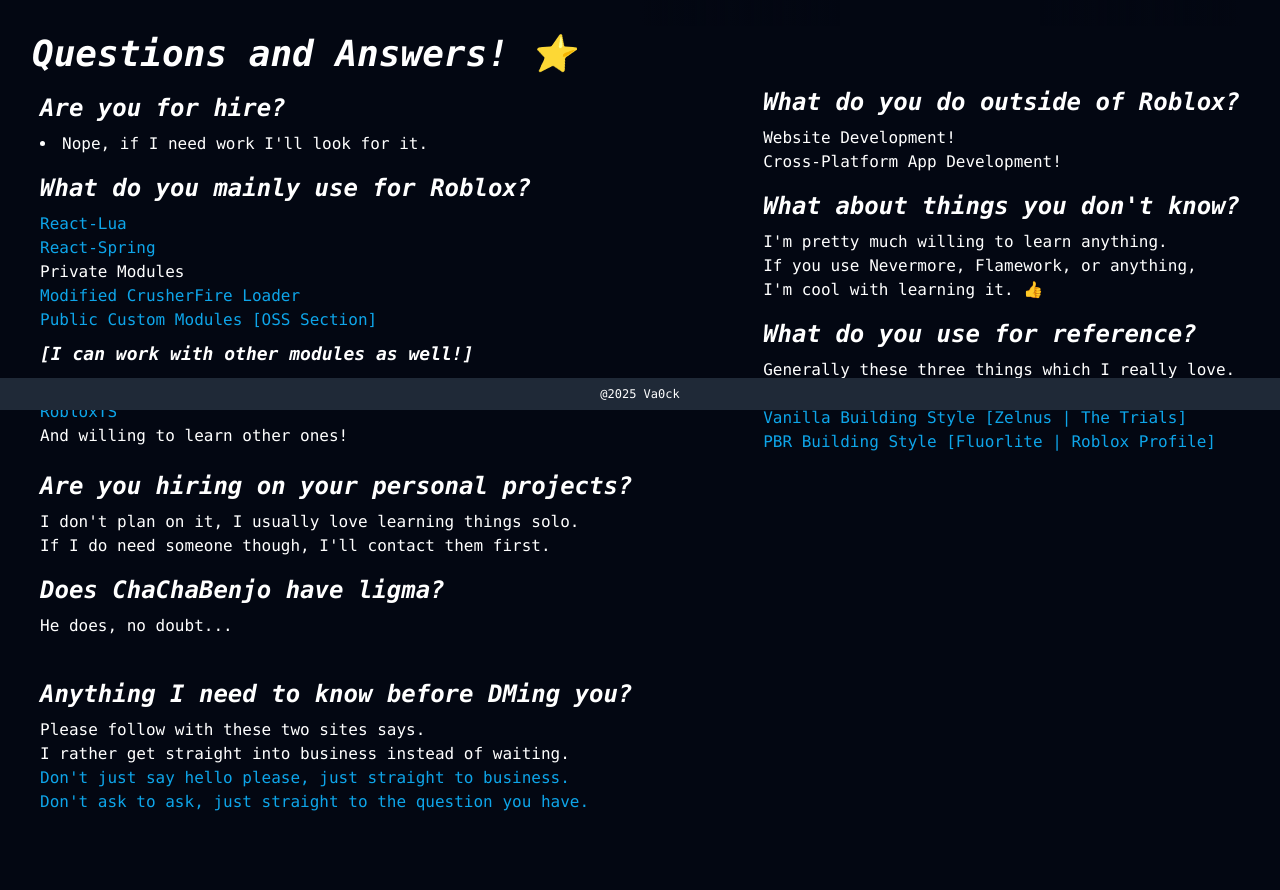
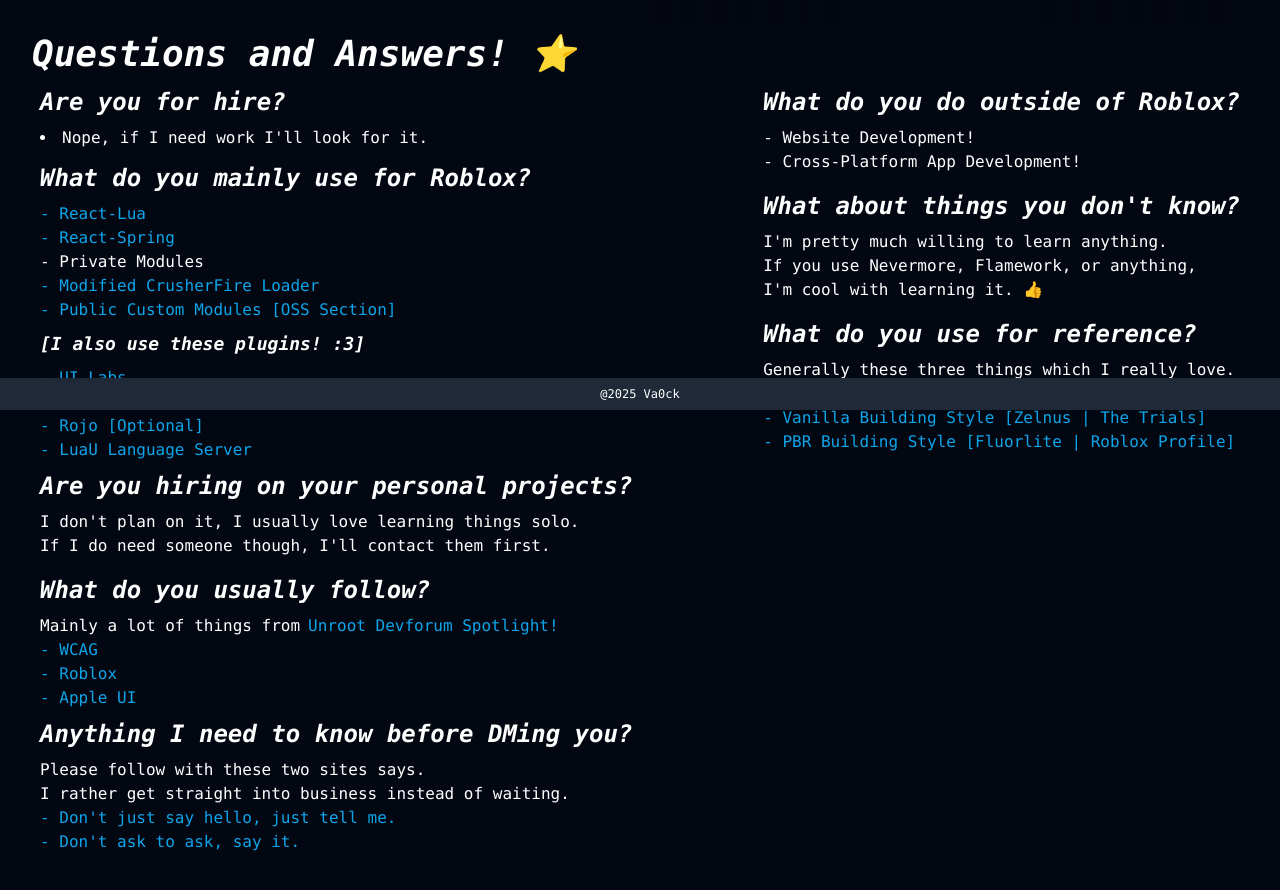
Before and after one commit to va0ck/va0ck.github.io, a React (Vite) app: page / in a window 1280 px wide. Shown: the part 390-1280 px from the top of the page. Built offline with nearby package versions, Linux system fonts and the light colour scheme; what tailwindcss-motion would draw is missing.

Commit message:
Lots Lots

```diff
--- a/src/pages/Home.tsx
+++ b/src/pages/Home.tsx
@@ -68,29 +68,30 @@
         '>
             <article>
                 <p className='text-2xl pb-2 font-bold italic'>Are you for hire?</p>
-                <li className='pb-4'>Nope, if I need work I'll look for it.</li>
+                <li className='pb-3'>Nope, if I need work I'll look for it.</li>
 
                 <p className='text-2xl pb-2 font-bold italic'>What do you mainly use for Roblox?</p>
                 <ul>
-                    <li className="text-sky-500"><a href='https://github.com/jsdotlua/react-lua' target='_blank'>React-Lua</a></li>
-                    <li className="text-sky-500"><a href='https://github.com/chriscerie/roact-spring' target='_blank'>React-Spring</a></li>
-                    <li>Private Modules</li>
-                    <li className='text-sky-500'><a href="https://youtu.be/28z_064N-lc?si=L-FH-LndT1Acn1dm&t=520" target='_blank'>Modified CrusherFire Loader</a></li>
-                    <li className="text-sky-500 pb-2"><Link to="/works">Public Custom Modules [OSS Section]</Link></li>
+                    <li className="text-sky-500"><a href='https://devforum.roblox.com/t/how-to-react-roblox/2964543?u=va0ck' target='_blank'>- React-Lua</a></li>
+                    <li className="text-sky-500"><a href='https://github.com/chriscerie/roact-spring' target='_blank'>- React-Spring</a></li>
+                    <li>- Private Modules</li>
+                    <li className='text-sky-500'><a href="https://youtu.be/28z_064N-lc?si=L-FH-LndT1Acn1dm&t=520" target='_blank'>- Modified CrusherFire Loader</a></li>
+                    <li className="text-sky-500 pb-2"><Link to="/works">- Public Custom Modules [OSS Section]</Link></li>
                 </ul>
-                <p className='text-lg pb-2 font-bold italic'>[I can work with other modules as well!]</p>
+                <p className='text-lg pb-2 font-bold italic'>[I also use these plugins! :3]</p>
                 <ul>
-                    <li className="text-sky-500"><a href='https://elttob.uk/Fusion' target='_blank'>Fusion</a></li>
-                    <li className="text-sky-500"><a href='https://roblox-ts.com/' target='_blank'>RobloxTS</a></li>
-                    <li className='pb-4'>And willing to learn other ones!</li>
+                    <li className="text-sky-500"><a href='https://devforum.roblox.com/t/ui-labs-modern-storybook-plugin-for-roblox/3109174?u=va0ck' target='_blank'>- UI Labs</a></li>
+                    <li className="text-sky-500"><a href='https://devforum.roblox.com/t/benchmarker-plugin-compare-function-speeds-with-graphs-percentiles-and-more/829912?u=va0ck' target='_blank'>- Benchmarker</a></li>
+                    <li className="text-sky-500"><a href='https://rojo.space/' target='_blank'>- Rojo [Optional]</a></li>
+                    <li className="text-sky-500 pb-2"><a href='https://devforum.roblox.com/t/luau-language-server-for-external-editors/2185389?u=va0ck' target='_blank'>- LuaU Language Server</a></li>
                 </ul>
             </article>
 
             <article>
                 <p className='text-2xl pb-2 font-bold italic'>What do you do outside of Roblox?</p>
                 <ul>
-                    <li>Website Development!</li>
-                    <li className='pb-4'>Cross-Platform App Development!</li>
+                    <li>- Website Development!</li>
+                    <li className='pb-4'>- Cross-Platform App Development!</li>
                 </ul>
 
                 <p className='text-2xl pb-2 font-bold italic'>What about things you don't know?</p>
@@ -101,9 +102,9 @@
                 <p className='text-2xl pb-2 font-bold italic'>What do you use for reference?</p>
                 <p>Generally these three things which I really love.</p>
                 <ul>
-                    <li className="text-sky-500"><a href='https://www.roblox.com/games/12606338918/PENTHOUSES-STOCK-CRASH' target='_blank'>UI Reference [Unroot | STOCK CRASH 📈]</a></li>
-                    <li className="text-sky-500"><a href='https://www.roblox.com/games/8473958692/The-Trials-PHASE-2' target='_blank'>Vanilla Building Style [Zelnus | The Trials]</a></li>
-                    <li className="text-sky-500 pb-4"><a href='https://www.roblox.com/users/74972628/profile' target='_blank'>PBR Building Style [Fluorlite | Roblox Profile]</a></li>
+                    <li className="text-sky-500"><a href='https://www.roblox.com/games/12606338918/PENTHOUSES-STOCK-CRASH' target='_blank'>- UI Reference [Unroot | STOCK CRASH 📈]</a></li>
+                    <li className="text-sky-500"><a href='https://www.roblox.com/games/8473958692/The-Trials-PHASE-2' target='_blank'>- Vanilla Building Style [Zelnus | The Trials]</a></li>
+                    <li className="text-sky-500 pb-4"><a href='https://www.roblox.com/users/74972628/profile' target='_blank'>- PBR Building Style [Fluorlite | Roblox Profile]</a></li>
                 </ul>
             </article>
 
@@ -112,15 +113,24 @@
                 <p>I don't plan on it, I usually love learning things solo.</p>
                 <p className='pb-4'>If I do need someone though, I'll contact them first.</p>
 
-                <p className='text-2xl pb-2 font-bold italic'>Does ChaChaBenjo have ligma?</p>
-                <p className='pb-10'>He does, no doubt...</p>
+                <p className='text-2xl pb-2 font-bold italic'>What do you usually follow?</p>
+                <p>Mainly a lot of things from
+                    <a className="text-sky-500 pl-2" href='https://devforum.roblox.com/t/creator-spotlight-how-unroot-designs-ui-for-marbles-mermaids-and-more/3077233?u=va0ck' target='_blank'>
+                      Unroot Devforum Spotlight!
+                    </a>
+                </p>
+                <ul className='pb-2'>
+                    <li className="text-sky-500"><a href="https://www.w3.org/TR/WCAG/" target='_blank'>- WCAG</a></li>
+                    <li className='text-sky-500'><a href="https://create.roblox.com/docs/production/publishing/accessibility" target='_blank'>- Roblox</a></li>
+                    <li className="text-sky-500"><a href="https://developer.apple.com/design/human-interface-guidelines/designing-for-games" target='_blank'>- Apple UI</a></li>
+                </ul>
 
                 <p className='text-2xl pb-2 font-bold italic'>Anything I need to know before DMing you?</p>
                 <p>Please follow with these two sites says.</p>
                 <p>I rather get straight into business instead of waiting.</p>
                 <ul>
-                    <li className='text-sky-500'><a href="https://nohello.net/" target='_blank'>Don't just say hello please, just straight to business.</a></li>
-                    <li className='text-sky-500 pb-4'><a href="https://dontasktoask.com/" target='_blank'>Don't ask to ask, just straight to the question you have.</a></li>
+                    <li className='text-sky-500'><a href="https://nohello.net/" target='_blank'>- Don't just say hello, just tell me.</a></li>
+                    <li className='text-sky-500'><a href="https://dontasktoask.com/" target='_blank'>- Don't ask to ask, say it.</a></li>
                 </ul>
             </article>
         </div>
--- a/src/pages/Socials.tsx
+++ b/src/pages/Socials.tsx
@@ -15,7 +15,7 @@
 //Content
 export function Socials(){
     return <>
-        <title>Contacts - Va0ck</title>
+        <title>Socials - Va0ck</title>
 
         <div className='bg-fixed bg-cover bg-socials bg-top'>
             <div className='flex h-40 items-center justify-start pl-10 pr-10 bg-gradient-to-t from-cyan-950 to-blue-400]'>
--- a/src/pages/Works.tsx
+++ b/src/pages/Works.tsx
@@ -17,7 +17,8 @@
         motion-translate-x-in-[-10%] motion-translate-y-in-[0%] motion-blur-in-[10px] motion-duration-[0.3s]/opacity
         ">Open Examples & Modules! 🛠️</h1>
 
-        <div className="pr-6 pl-6 flex flex-row flex-wrap">
+        <div className="pr-6 pl-6 flex flex-row flex-wrap
+         motion-translate-x-in-[0%] motion-translate-y-in-[14%] motion-blur-in-[10px] motion-duration-[0.5s]/blur">
             <a href="https://github.com/va0ck/folder-net" target="_blank">
                 <div className="w-72 h-40 m-3 bg-black rounded-xl
                 hover:-translate-y-2 hover:bg-neutral-800
@@ -35,7 +36,9 @@
         motion-translate-x-in-[-10%] motion-translate-y-in-[0%] motion-blur-in-[10px] motion-duration-[0.3s]/opacity
         ">Clients & Past Works! 🗃️</h1>
 
-        <div className="pr-6 pl-6 flex flex-row flex-wrap">
+        <div className="pr-6 pl-6 flex flex-row flex-wrap
+         motion-translate-x-in-[0%] motion-translate-y-in-[14%] motion-blur-in-[10px] motion-duration-[0.5s]/blur
+        ">
             <a href="https://www.roblox.com/games/94222366715596/Robloxian-Physical" target="_blank">
                 <div className="w-72 h-40 p-4 m-3 bg-black rounded-xl
                 hover:-translate-y-2 hover:bg-neutral-950
```
